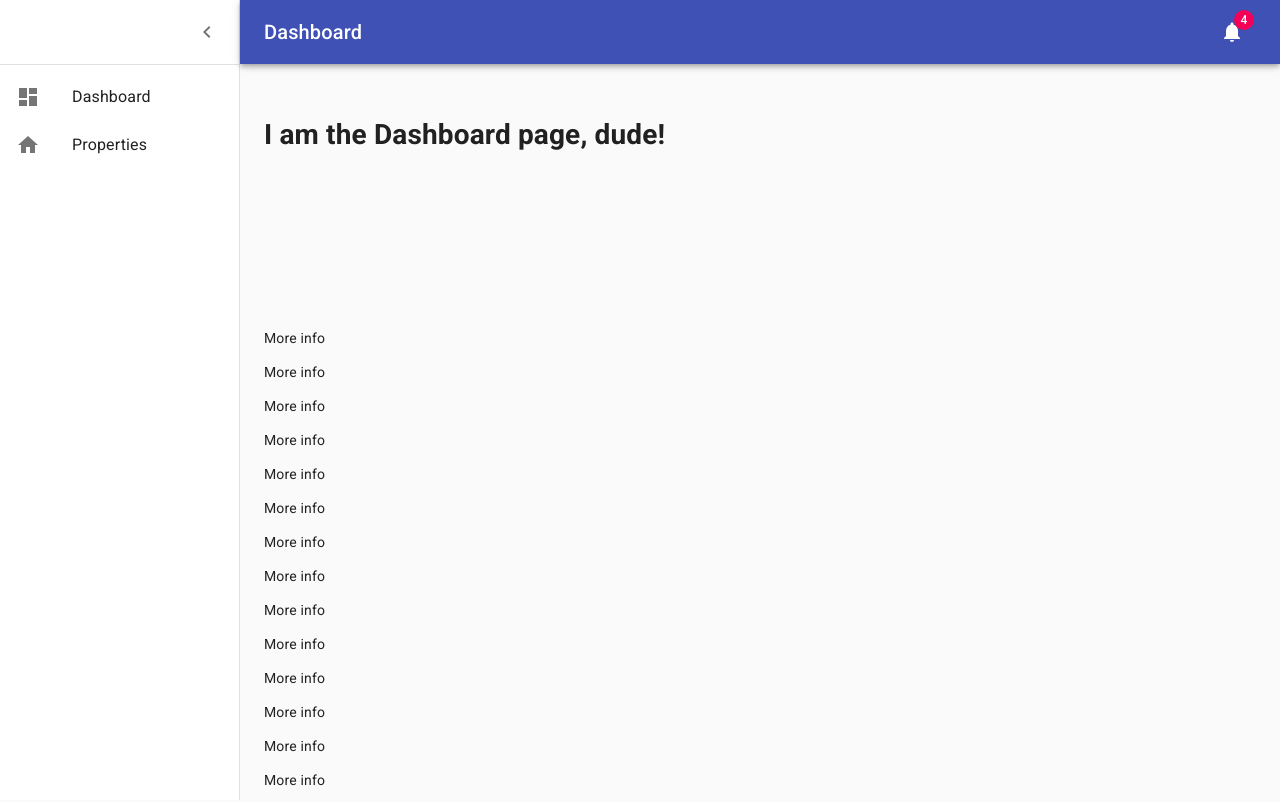
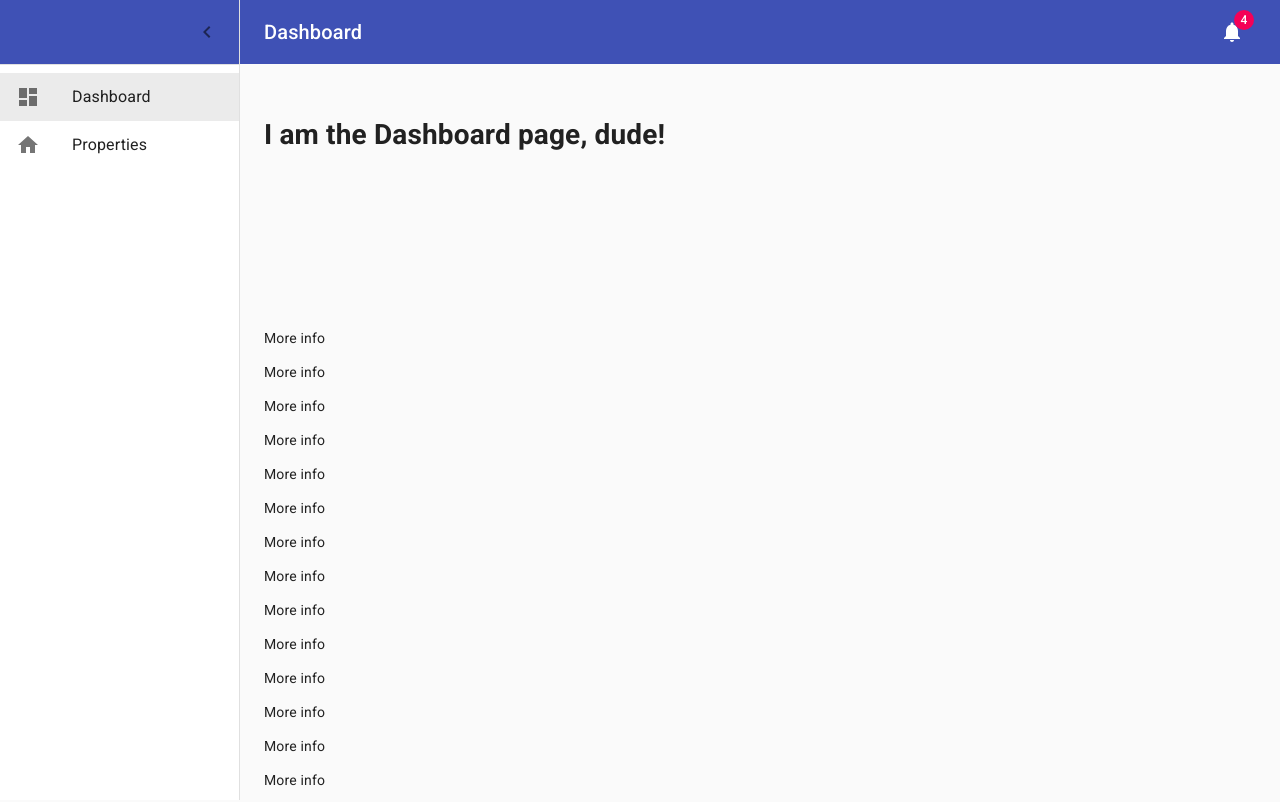
Before and after one commit to STotev/modular-react-prototype, a React (Create React App) app: page / in a window 1280 px wide. Shown: the top 802 px of the page. Built offline with nearby package versions, Linux system fonts and the light colour scheme.

Commit message:
Saved work

```diff
--- a/src/App.tsx
+++ b/src/App.tsx
@@ -1,7 +1,7 @@
-import React, { useCallback, useMemo, useRef, useState } from "react";
-import { Route } from "react-router-dom";
+import React, {useCallback, useMemo, useRef, useState} from "react";
+import {Route} from "react-router-dom";
 import clsx from "clsx";
-import { makeStyles } from "@material-ui/core/styles";
+import {makeStyles} from "@material-ui/core/styles";
 import CssBaseline from "@material-ui/core/CssBaseline";
 import Drawer from "@material-ui/core/Drawer";
 import AppBar from "@material-ui/core/AppBar";
@@ -34,6 +34,7 @@ const useStyles = makeStyles((theme) => ({
     alignItems: "center",
     justifyContent: "flex-end",
     padding: "0 8px",
+    backgroundColor: theme.palette.primary.main,
     ...theme.mixins.toolbar,
   },
   appBar: {
@@ -61,7 +62,7 @@ const useStyles = makeStyles((theme) => ({
     flexGrow: 1,
   },
   drawerPaper: {
-    position: "relative",
+    position: "fixed",
     whiteSpace: "nowrap",
     width: drawerWidth,
     transition: theme.transitions.create("width", {
@@ -82,9 +83,7 @@ const useStyles = makeStyles((theme) => ({
   },
   appBarSpacer: theme.mixins.toolbar,
   content: {
-    flexGrow: 1,
-    height: "100vh",
-    overflow: "auto",
+    marginLeft: drawerWidth,
   },
   container: {
     paddingTop: theme.spacing(4),
@@ -107,7 +106,7 @@ export default function App() {
   const [open, setOpen] = useState(true);
   const [currentTab, setCurrentTab] = useState(modules[0].name);
 
-  useScrollToTop(mainRef);
+  useScrollToTop();
 
   const handleDrawerOpen = () => {
     setOpen(true);
@@ -121,9 +120,7 @@ export default function App() {
     setCurrentTab,
   ]);
 
-  const renderLinks = useMemo(() => {
-    console.log("re-rendered");
-    return modules.map(
+  const renderLinks = useMemo(() => modules.map(
       (module) =>
         !module.hidden && (
           <ListItemLink
@@ -135,8 +132,7 @@ export default function App() {
             clickHandle={handleTabChange}
           />
         )
-    );
-  }, [currentTab, handleTabChange]);
+    ), [currentTab, handleTabChange]);
 
   return (
     <div className={classes.root}>
@@ -144,8 +140,9 @@ export default function App() {
       <AppBar
         position="fixed"
         className={clsx(classes.appBar, open && classes.appBarShift)}
+        elevation={0}
       >
-        <Toolbar className={classes.toolbar} id="top-anchor">
+        <Toolbar className={classes.toolbar}>
           <IconButton
             edge="start"
             color="inherit"
--- a/src/core/components/ListItemLink/ListItemLink.tsx
+++ b/src/core/components/ListItemLink/ListItemLink.tsx
@@ -1,32 +1,36 @@
 import React from "react";
-import {Link as RouterLink, LinkProps as RouterLinkProps} from "react-router-dom";
+import {Link, LinkProps} from "react-router-dom";
 import ListItem from "@material-ui/core/ListItem";
 import ListItemIcon from "@material-ui/core/ListItemIcon";
 import ListItemText from "@material-ui/core/ListItemText";
 
 type ListItemLinkProps = {
-  icon?: any;
+  icon: React.FunctionComponent;
   primary: string;
   to: string;
+  selected?: string;
+  clickHandle: FunctionStringCallback;
 };
 
 function ListItemLink(props: ListItemLinkProps) {
-  const { icon, primary, to } = props;
+  const { icon, primary, to, selected, clickHandle } = props;
 
   const renderLink = React.useMemo(
     () =>
-      React.forwardRef<any, Omit<RouterLinkProps, "to">>((itemProps, ref) => (
-        <RouterLink to={to} ref={ref} {...itemProps} />
+      React.forwardRef<any, Omit<LinkProps, "to">>((itemProps, ref) => (
+        <Link to={to} ref={ref} {...itemProps} onClick={() => clickHandle(primary)} />
       )),
-    [to]
+    [to, clickHandle, primary]
   );
 
-  const Icon = () => React.createElement(icon);
+  const checkSelected = React.useMemo(() => selected === primary, [selected, primary]);
+
+  const Icon = icon;
 
   return (
     <li>
-      <ListItem button component={renderLink}>
-        {icon ? (
+      <ListItem button component={renderLink} selected={checkSelected}>
+        {Icon ? (
           <ListItemIcon>
             <Icon />
           </ListItemIcon>
@@ -37,4 +41,4 @@ function ListItemLink(props: ListItemLinkProps) {
   );
 }
 
-export default ListItemLink;
+export default React.memo(ListItemLink);
--- a/src/core/hooks/useScrollToTop.ts
+++ b/src/core/hooks/useScrollToTop.ts
@@ -1,12 +1,14 @@
-import { RefObject, useLayoutEffect } from "react";
-import { useLocation,  } from "react-router-dom";
+import {RefObject, useLayoutEffect} from "react";
+import {useLocation,} from "react-router-dom";
 
 export default function useScrollToTop(target?: RefObject<HTMLElement>) {
-  const { pathname } = useLocation();
+  const {pathname} = useLocation();
 
   useLayoutEffect(() => {
-    if (target && target.current !== null) {
-      target.current.scrollTo(0, 0);
-    }
+    let targetObj = target && target.current !== null
+      ? target.current
+      : window;
+
+    targetObj.scrollTo(0, 0);
   }, [pathname, target]);
 }
```
